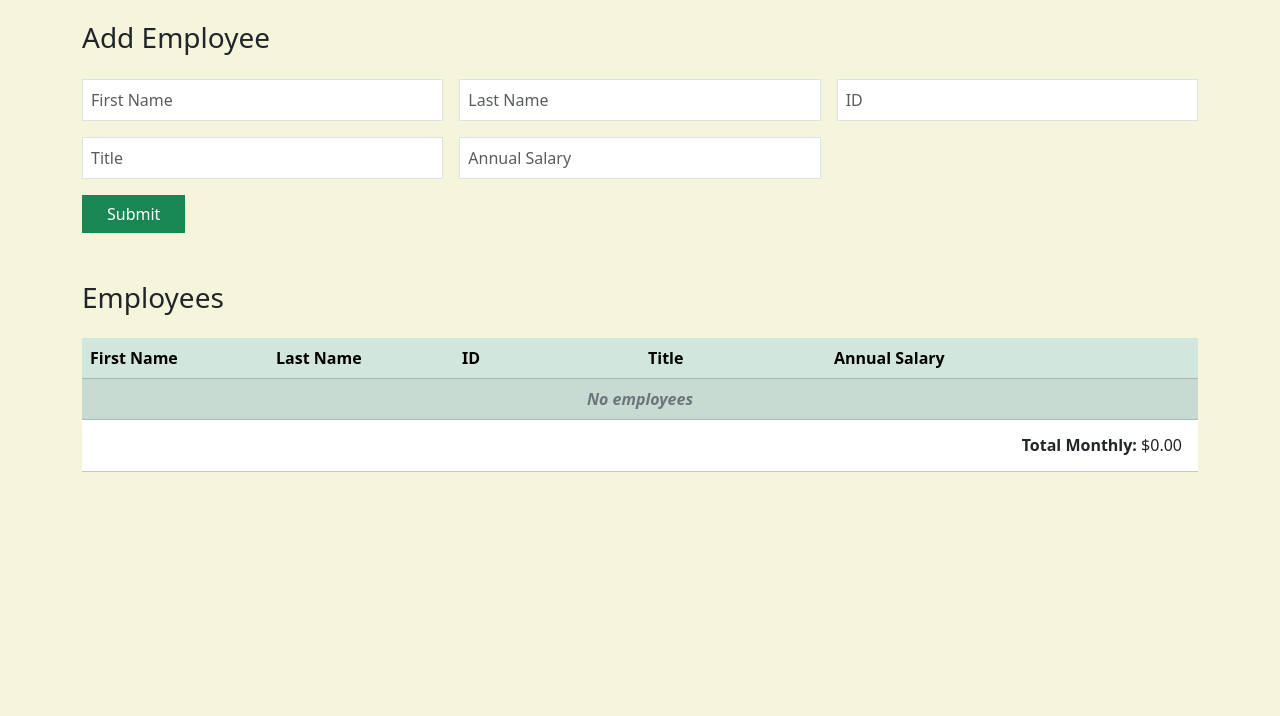
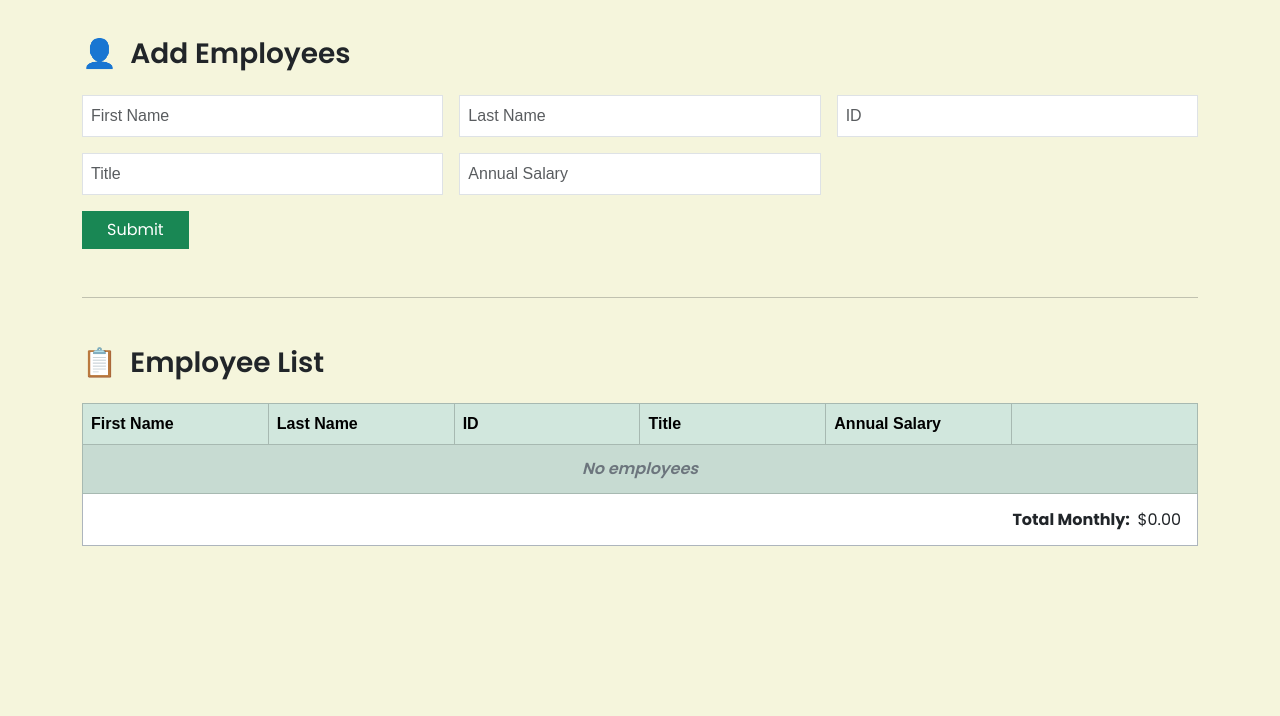
Before and after one commit to brianlarson/weekend-salary-calculator, a website: page index.html in a window 1280 px wide. Shown: the part 84-800 px from the top of the page. Drawn offline with nearby package versions, Linux system fonts and the light colour scheme.

Commit message:
Add Google font, final styling tweaks?

```diff
--- a/index.html
+++ b/index.html
@@ -3,20 +3,23 @@
 <head>
   <meta charset="UTF-8">
   <title>Salary Calculator</title>
+  <link rel="preconnect" href="https://fonts.googleapis.com">
+  <link rel="preconnect" href="https://fonts.gstatic.com" crossorigin>
+  <link href="https://fonts.googleapis.com/css2?family=Open+Sans:ital,wght@0,300..800;1,300..800&family=Poppins:wght@400;600;700&display=swap" rel="stylesheet">
+  <link rel="stylesheet" href="https://cdn.jsdelivr.net/npm/bootstrap@5.3.3/dist/css/bootstrap.min.css">
   <link rel="stylesheet" href="style.css">
-  <link rel="stylesheet" href="https://cdn.jsdelivr.net/npm/bootstrap@5.3.3/dist/css/bootstrap.min.css">
   <script defer src="script.js"></script>
 </head>
 <body>
   <div class="container mt-3">
     <header>
-      <h1>💸 &nbsp; Salary Calculator</h1>
+      <h1 class="fw-bold">💸&nbsp; Salary Calculator</h1>
       <hr>
     </header>
     <main class="mt-4">
-      <section class="mt-3">
-        <h2 class="h3">Add Employee</h2>
-        <form class="row g-3 mt-1">
+      <section class="mt-3 pt-3">
+        <h2 class="h3 fw-semibold">👤&nbsp; Add Employees</h2>
+        <form class="add-employee-form row g-3 mt-1">
           <div class="col-sm-4">
             <input type="text" class="form-control p-2 rounded-0" id="firstNameInput" placeholder="First Name" data-testid="firstNameInput">
           </div>
@@ -38,10 +41,11 @@
             </button>
           </div>
         </form>
+        <hr class="mt-5">
       </section>
       <section class="mt-5">
-        <h2 class="h3">Employees</h2>
-        <table id="employeeList" class="table table-success table-striped table-hover mt-4 mb-0">
+        <h2 class="h3 fw-semibold">📋&nbsp; Employee List</h2>
+        <table id="employeeList" class="table table-success table-striped table-hover table-bordered mt-4 mb-0">
           <thead class="table-success">
             <th>First Name</th>
             <th>Last Name</th>
@@ -56,9 +60,8 @@
         </table>
       </section>
     </main>
-    <footer class="bg-white pt-3">
-      <p class="h6 px-3"><b>Total Monthly:</b> <span id="totalCost">$0.00</span></p>
-      <hr>
+    <footer class="bg-white border-bottom border-end border-start border-dark-subtle pt-3">
+      <p class="h6 px-3 pb-2"><b>Total Monthly:&nbsp;</b> <span id="totalCost">$0.00</span></p>
     </footer>
   </div>
 </body>
--- a/script.js
+++ b/script.js
@@ -65,7 +65,7 @@ function addEmployee(event) {
         <td>${idInput.value}</td>
         <td>${titleInput.value}</td>
         <td>${formattedSalary}</td>
-        <td align="right">
+        <td align="center">
           <button onClick="deleteEmployee(event)" class="btn btn-sm btn-outline-danger">
             Delete
           </button>
--- a/style.css
+++ b/style.css
@@ -1,5 +1,6 @@
 body {
   background-color:beige !important;
+  font-family: "Poppins", Arial, Helvetica, sans-serif;
 }
 
 .over-budget #totalCost {
@@ -16,7 +17,17 @@ body {
 
 /* Keep table header spacing from jumping by setting equal widths */
 .table th {
+  font-weight: 600;
+  font-family: Arial, Helvetica, sans-serif;
   width: 16.666%;
+}
+
+.table tbody td {
+  line-height: 2;
+}
+
+.add-employee-form input {
+  font-family: Arial, Helvetica, sans-serif;
 }
 
 footer p {
```
